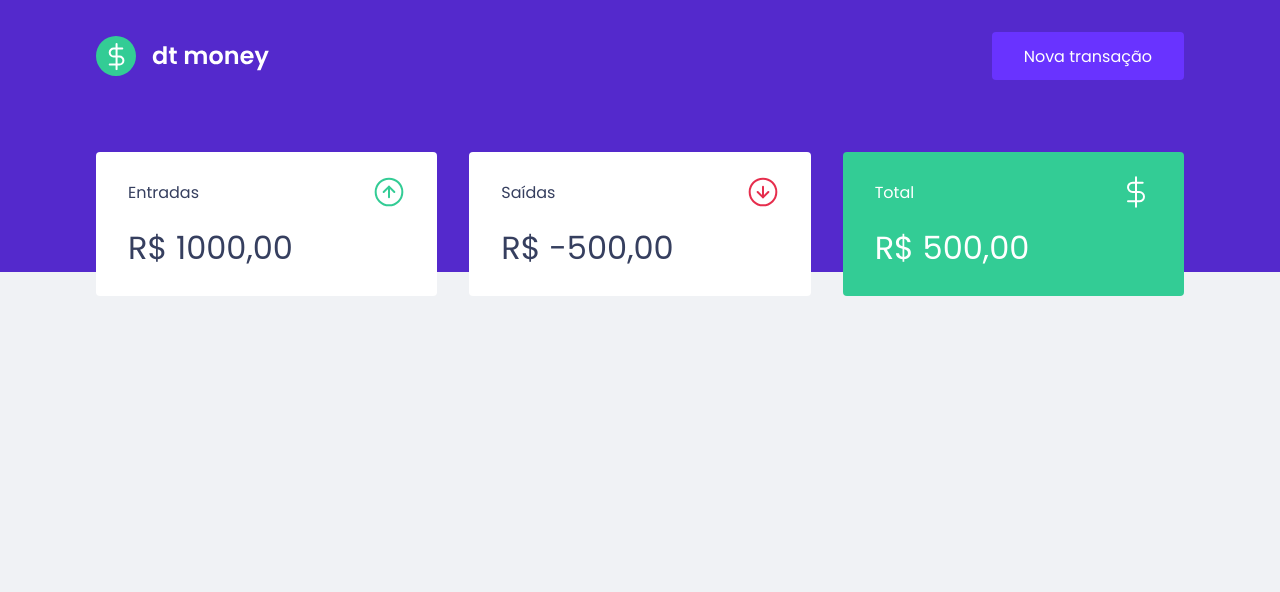
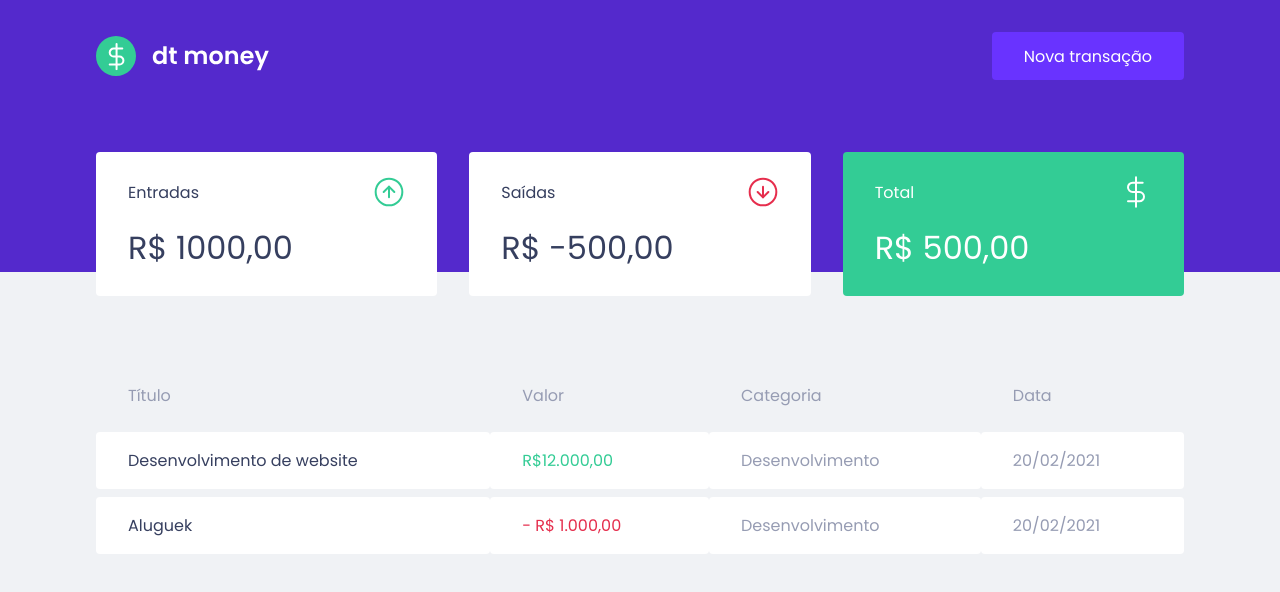
Before and after one commit to brunnogpcosta/dtmoney, a React (Create React App) app: page / in a window 1280 px wide. Shown: the top 592 px of the page. Built offline with nearby package versions, Linux system fonts and the light colour scheme.

Commit message:
Criando componente TransationsTable

```diff
--- a/src/components/Dashboard/index.tsx
+++ b/src/components/Dashboard/index.tsx
@@ -1,4 +1,5 @@
 import { Summary } from "../Summary";
+import { TransactionsTable } from "../TransactionsTable";
 import { Container } from "./styles";
 
 
@@ -7,6 +8,7 @@
 
         <Container>
             <Summary></Summary>
+            <TransactionsTable></TransactionsTable>
         </Container>
 
     )
--- /dev/null
+++ b/src/components/TransactionsTable/index.tsx
@@ -0,0 +1,39 @@
+import { Container } from "./styles";
+
+export function TransactionsTable() {
+
+    return (
+        <Container>
+            <table>
+                <thead>
+                    <tr>
+                        <th>Título</th>
+                        <th>Valor</th>
+                        <th>Categoria</th>
+                        <th>Data</th>
+                    </tr>
+                </thead>
+
+                <tbody>
+                    <tr>
+                        <td>Desenvolvimento de website</td>
+                        <td className="deposit">R$12.000,00</td>
+                        <td>Desenvolvimento</td>
+                        <td>20/02/2021</td>
+
+                    </tr>
+                    <tr>
+                        <td>Aluguek</td>
+                        <td className="withdraw">- R$ 1.000,00</td>
+                        <td>Desenvolvimento</td>
+                        <td>20/02/2021</td>
+
+                    </tr>
+
+                </tbody>
+
+
+            </table>
+        </Container>
+    )
+}
--- /dev/null
+++ b/src/components/TransactionsTable/styles.ts
@@ -0,0 +1,40 @@
+import styled from "styled-components";
+
+export const Container = styled.div`
+margin-top: 4rem;
+
+table{
+    width: 100%;
+    border-spacing: 0 0.5rem;
+
+    th{
+        color: var(--text-body);
+        font-weight: 400;
+        padding: 1rem 2rem;
+        text-align: left;
+        line-height: 1.5rem;
+    }
+    td{
+        padding: 1rem 2rem;
+        border: 0;
+        background: var(--shape);
+        color: var(--text-body);
+        border-radius: 0.25rem;
+
+
+    &:first-child{
+        color: var(--text-title);
+    }
+
+    &.deposit{
+        color: var(--green);
+    }
+
+    &.withdraw{
+        color: var(--red);
+    }
+
+}
+}
+
+`
```
